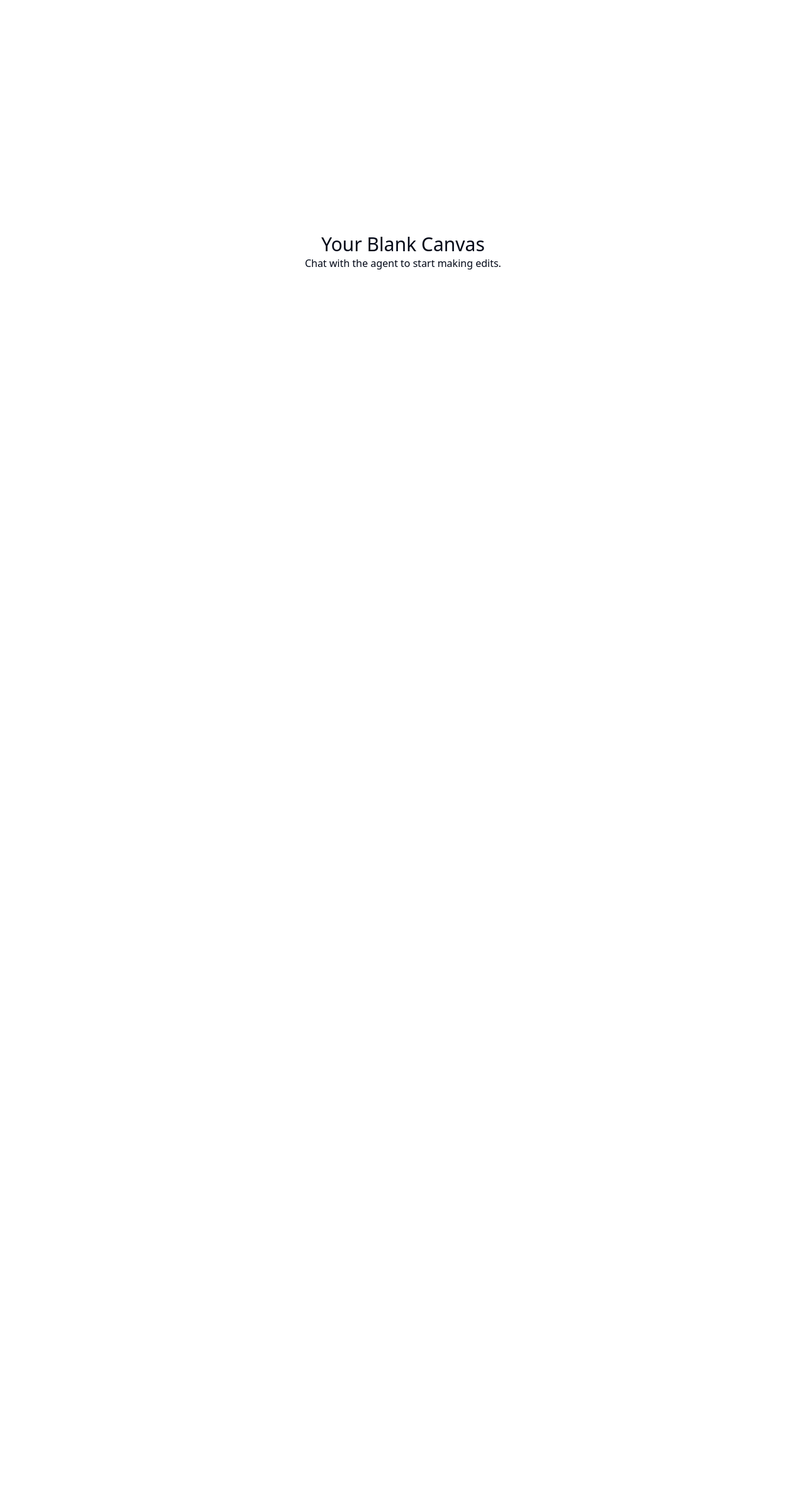
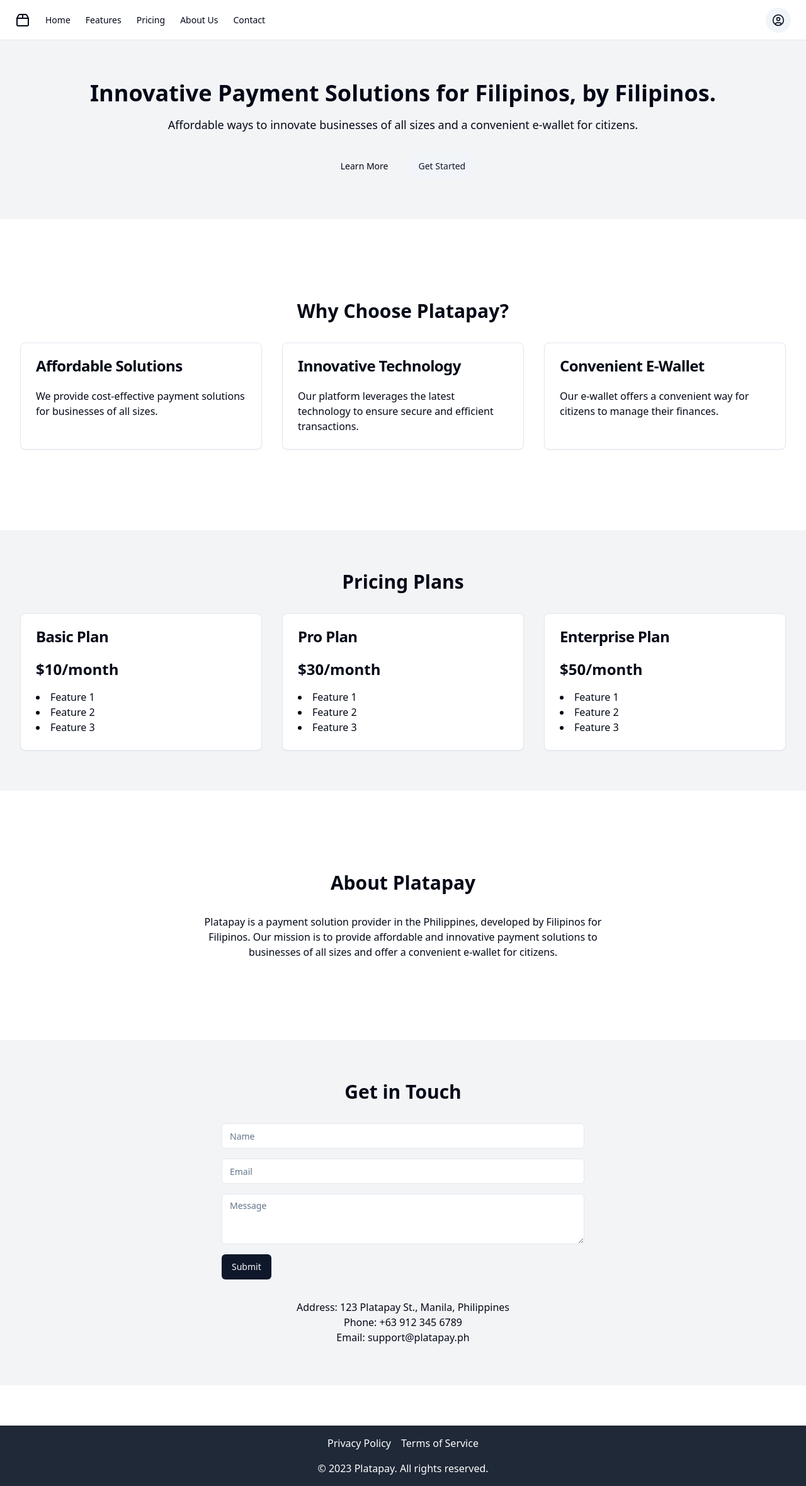
Before and after one commit to GPT-Engineer-App/platapay-solution, a React (Vite) app: page / in a window 1280 px wide. Shown: the whole page at 63% size. Before the commit the page ends 800 px from the top, so only its background shows below. Built offline with nearby package versions, Linux system fonts and the light colour scheme.

Commit message:
Create initial landing page for Platapay with sections for header, hero, features, pricing, about, contact, and footer.

```diff
--- a/src/App.jsx
+++ b/src/App.jsx
@@ -3,7 +3,7 @@ import { TooltipProvider } from "@/components/ui/tooltip";
 import { QueryClient, QueryClientProvider } from "@tanstack/react-query";
 import { Home } from "lucide-react";
 import { Route, BrowserRouter as Router, Routes } from "react-router-dom";
-import Layout from "./layouts/default"; // available: default, navbar, sidebar
+import Layout from "./layouts/navbar"; // Change to navbar layout
 import Index from "./pages/Index.jsx";
 const queryClient = new QueryClient();
 
@@ -12,6 +12,22 @@ export const navItems = [
     title: "Home", // Feel free to change this to your liking
     to: "/",
     icon: <Home className="h-4 w-4" />,
+  },
+  {
+    title: "Features",
+    to: "/#features",
+  },
+  {
+    title: "Pricing",
+    to: "/#pricing",
+  },
+  {
+    title: "About Us",
+    to: "/#about",
+  },
+  {
+    title: "Contact",
+    to: "/#contact",
   },
 ];
 
--- a/src/pages/Index.jsx
+++ b/src/pages/Index.jsx
@@ -1,10 +1,153 @@
-// Update this page (the content is just a fallback if you fail to update the page)
+import { Button } from "@/components/ui/button";
+import { Card, CardContent, CardHeader, CardTitle } from "@/components/ui/card";
+import { Input } from "@/components/ui/input";
+import { Textarea } from "@/components/ui/textarea";
+import { useForm } from "react-hook-form";
 
 const Index = () => {
+  const { register, handleSubmit, formState: { errors } } = useForm();
+
+  const onSubmit = (data) => {
+    console.log(data);
+    alert("Message sent successfully!");
+  };
+
   return (
-    <div className="text-center">
-      <h1 className="text-3xl">Your Blank Canvas</h1>
-      <p>Chat with the agent to start making edits.</p>
+    <div className="space-y-16">
+      {/* Hero Section */}
+      <section className="text-center py-16 bg-gray-100">
+        <div className="container mx-auto">
+          <h1 className="text-4xl font-bold mb-4">Innovative Payment Solutions for Filipinos, by Filipinos.</h1>
+          <p className="text-lg mb-8">Affordable ways to innovate businesses of all sizes and a convenient e-wallet for citizens.</p>
+          <div className="space-x-4">
+            <Button variant="primary">Learn More</Button>
+            <Button variant="secondary">Get Started</Button>
+          </div>
+        </div>
+      </section>
+
+      {/* Features Section */}
+      <section id="features" className="container mx-auto py-16">
+        <h2 className="text-3xl font-bold text-center mb-8">Why Choose Platapay?</h2>
+        <div className="grid grid-cols-1 md:grid-cols-3 gap-8">
+          <Card>
+            <CardHeader>
+              <CardTitle>Affordable Solutions</CardTitle>
+            </CardHeader>
+            <CardContent>
+              <p>We provide cost-effective payment solutions for businesses of all sizes.</p>
+            </CardContent>
+          </Card>
+          <Card>
+            <CardHeader>
+              <CardTitle>Innovative Technology</CardTitle>
+            </CardHeader>
+            <CardContent>
+              <p>Our platform leverages the latest technology to ensure secure and efficient transactions.</p>
+            </CardContent>
+          </Card>
+          <Card>
+            <CardHeader>
+              <CardTitle>Convenient E-Wallet</CardTitle>
+            </CardHeader>
+            <CardContent>
+              <p>Our e-wallet offers a convenient way for citizens to manage their finances.</p>
+            </CardContent>
+          </Card>
+        </div>
+      </section>
+
+      {/* Pricing Section */}
+      <section id="pricing" className="bg-gray-100 py-16">
+        <div className="container mx-auto">
+          <h2 className="text-3xl font-bold text-center mb-8">Pricing Plans</h2>
+          <div className="grid grid-cols-1 md:grid-cols-3 gap-8">
+            <Card>
+              <CardHeader>
+                <CardTitle>Basic Plan</CardTitle>
+              </CardHeader>
+              <CardContent>
+                <p className="text-2xl font-bold mb-4">$10/month</p>
+                <ul className="list-disc list-inside">
+                  <li>Feature 1</li>
+                  <li>Feature 2</li>
+                  <li>Feature 3</li>
+                </ul>
+              </CardContent>
+            </Card>
+            <Card>
+              <CardHeader>
+                <CardTitle>Pro Plan</CardTitle>
+              </CardHeader>
+              <CardContent>
+                <p className="text-2xl font-bold mb-4">$30/month</p>
+                <ul className="list-disc list-inside">
+                  <li>Feature 1</li>
+                  <li>Feature 2</li>
+                  <li>Feature 3</li>
+                </ul>
+              </CardContent>
+            </Card>
+            <Card>
+              <CardHeader>
+                <CardTitle>Enterprise Plan</CardTitle>
+              </CardHeader>
+              <CardContent>
+                <p className="text-2xl font-bold mb-4">$50/month</p>
+                <ul className="list-disc list-inside">
+                  <li>Feature 1</li>
+                  <li>Feature 2</li>
+                  <li>Feature 3</li>
+                </ul>
+              </CardContent>
+            </Card>
+          </div>
+        </div>
+      </section>
+
+      {/* About Us Section */}
+      <section id="about" className="container mx-auto py-16">
+        <h2 className="text-3xl font-bold text-center mb-8">About Platapay</h2>
+        <p className="text-center max-w-2xl mx-auto">Platapay is a payment solution provider in the Philippines, developed by Filipinos for Filipinos. Our mission is to provide affordable and innovative payment solutions to businesses of all sizes and offer a convenient e-wallet for citizens.</p>
+      </section>
+
+      {/* Contact Section */}
+      <section id="contact" className="bg-gray-100 py-16">
+        <div className="container mx-auto">
+          <h2 className="text-3xl font-bold text-center mb-8">Get in Touch</h2>
+          <form onSubmit={handleSubmit(onSubmit)} className="max-w-xl mx-auto space-y-4">
+            <div>
+              <Input placeholder="Name" {...register("name", { required: true })} />
+              {errors.name && <span className="text-red-500">This field is required</span>}
+            </div>
+            <div>
+              <Input type="email" placeholder="Email" {...register("email", { required: true })} />
+              {errors.email && <span className="text-red-500">This field is required</span>}
+            </div>
+            <div>
+              <Textarea placeholder="Message" {...register("message", { required: true })} />
+              {errors.message && <span className="text-red-500">This field is required</span>}
+            </div>
+            <Button type="submit">Submit</Button>
+          </form>
+          <div className="text-center mt-8">
+            <p>Address: 123 Platapay St., Manila, Philippines</p>
+            <p>Phone: +63 912 345 6789</p>
+            <p>Email: support@platapay.ph</p>
+          </div>
+        </div>
+      </section>
+
+      {/* Footer Section */}
+      <footer className="bg-gray-800 text-white py-4">
+        <div className="container mx-auto text-center">
+          <div className="space-x-4 mb-4">
+            <a href="#" className="hover:underline">Privacy Policy</a>
+            <a href="#" className="hover:underline">Terms of Service</a>
+          </div>
+          <p>© 2023 Platapay. All rights reserved.</p>
+        </div>
+      </footer>
     </div>
   );
 };
```
